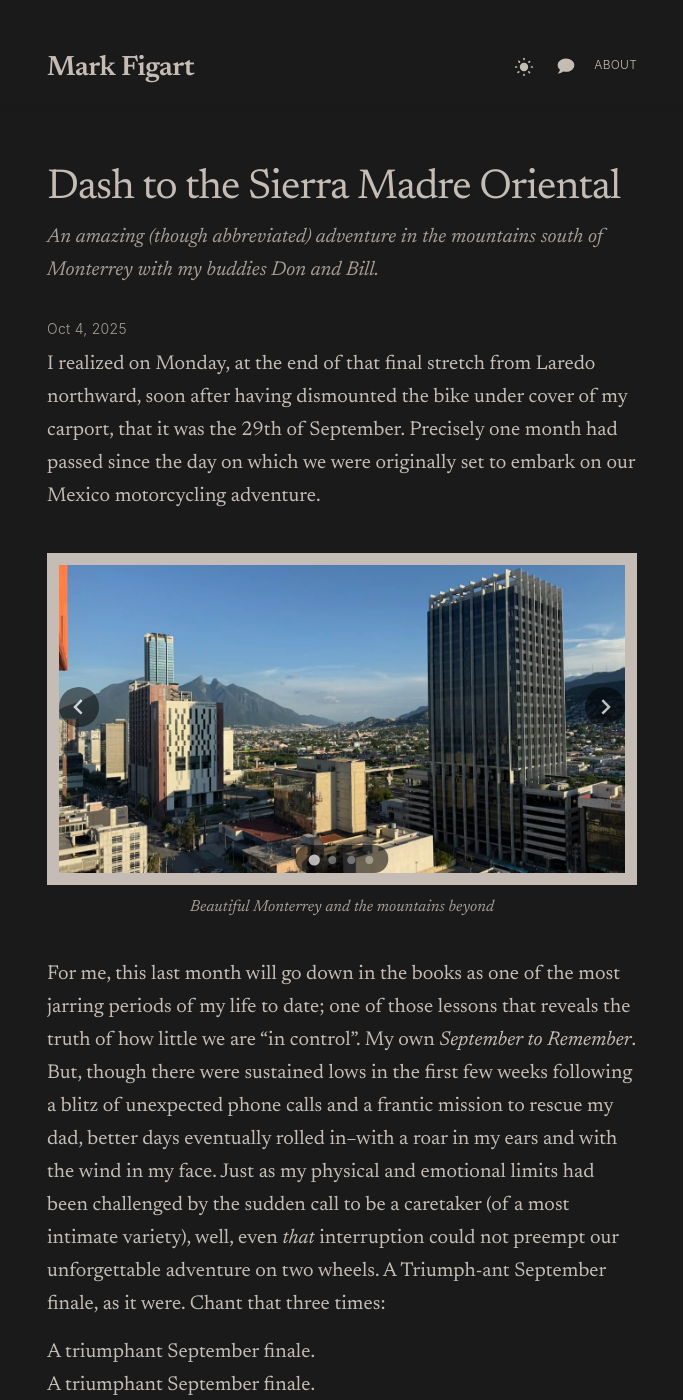
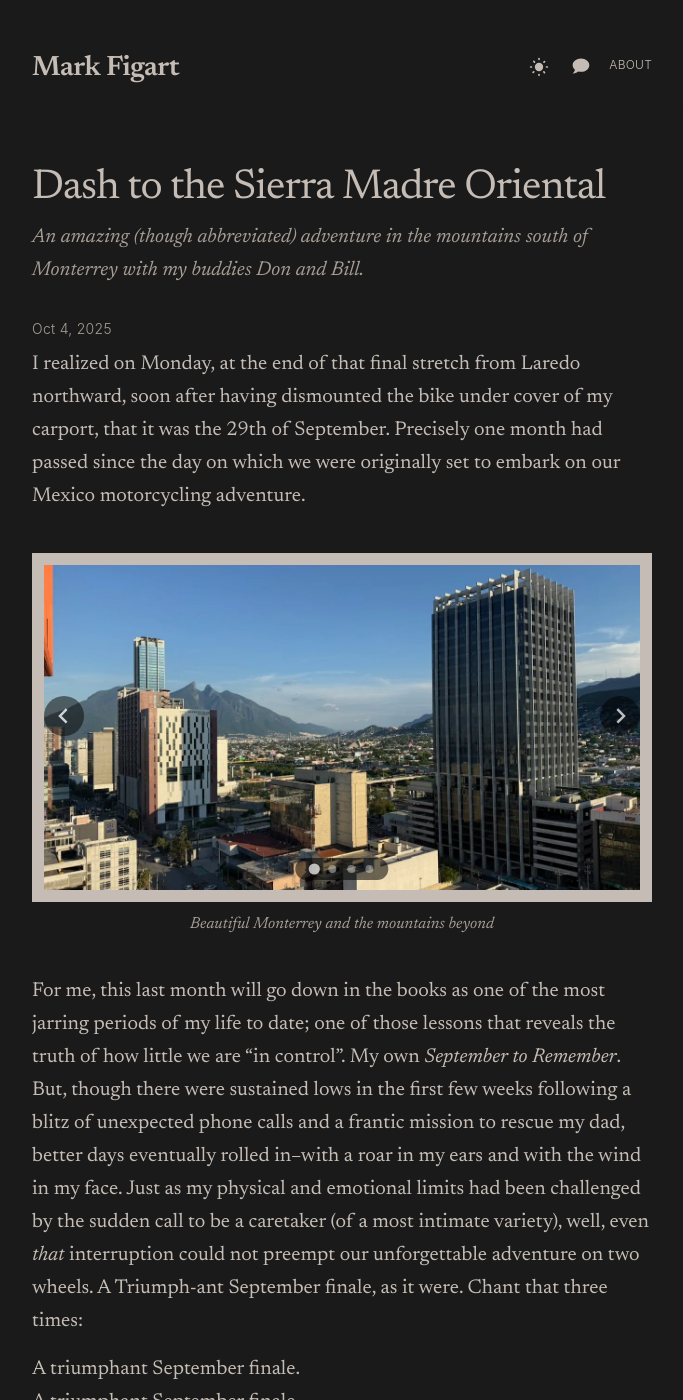
Before and after one commit to figart/60, a Jekyll site: the page built from _posts/2025-10-04-dash-to-mexico.md, in a window 1280 px wide and 1400 px high. Shown: the whole window, without its empty margins (298-981 px from the left). Built offline with Jekyll 4.4.1, drawn with Linux system fonts in a browser that asks for light colours.

Commit message:
Simplify carousel pagination positioning with pure CSS
Remove JS-based positioning and media query breakpoint that caused
pagination dots to jump at 800px. Use consistent wrapper padding
and single viewport-based calc with min() for smooth scaling.

Co-Authored-By: Claude Opus 4.5 <noreply@anthropic.com>

```diff
--- a/_layouts/default.html
+++ b/_layouts/default.html
@@ -161,26 +161,10 @@
               }
             });
 
-            // Move pagination inside track for consistent positioning
+            // Move pagination inside track so it positions relative to image area
             var pagination = splide.querySelector('.splide__pagination');
             if (pagination) {
               track.appendChild(pagination);
-
-              // Position pagination at bottom of image area, updating on resize
-              var mediaWrapper = splide.querySelector('.media-wrapper');
-              if (mediaWrapper) {
-                function positionPagination() {
-                  var mediaWidth = mediaWrapper.offsetWidth;
-                  var imageHeight = mediaWidth * (9 / 16); // 16:9 aspect ratio
-                  var padding = 40; // Distance from bottom of image
-                  var topOffset = imageHeight - padding;
-                  pagination.style.top = topOffset + 'px';
-                  pagination.style.bottom = 'auto';
-                }
-
-                positionPagination();
-                window.addEventListener('resize', positionPagination);
-              }
             }
 
             carouselIndex++;
--- a/_sass/minima/_base.scss
+++ b/_sass/minima/_base.scss
@@ -188,18 +188,12 @@ pre {
  * Wrapper
  */
 .wrapper {
-  max-width: calc(#{$content-width} - (#{$spacing-unit} * 2));
+  max-width: calc(#{$content-width} - #{$spacing-unit});
   margin-right: auto;
   margin-left: auto;
-  padding-right: $spacing-unit;
-  padding-left: $spacing-unit;
+  padding-right: 0.9375rem;
+  padding-left: 0.9375rem;
   @extend %clearfix;
-
-  @include media-query($on-laptop) {
-    max-width: calc(#{$content-width} - #{$spacing-unit});
-    padding-right: 0.9375rem;
-    padding-left: 0.9375rem;
-  }
 }
 
 
--- a/_sass/minima/_layout.scss
+++ b/_sass/minima/_layout.scss
@@ -455,25 +455,35 @@
     }
 
     .splide__pagination {
-      position: absolute !important;
-      bottom: 1.5rem;
+      position: absolute;
+      bottom: auto;
+      left: 50%;
+      right: auto;
+      transform: translateX(-50%);
+      display: inline-flex;
+      align-items: center;
+      justify-content: center;
+      flex-wrap: nowrap;
+      gap: 0.28rem;
+      padding: 0.25rem 0.75rem;
+      margin: 0;
+      background: rgba(0, 0, 0, 0.55);
+      border-radius: 1rem;
+
+      // Position from top based on image height (viewport width * 9/16)
+      // Consistent padding of 1.875rem total, capped at max-width
+      top: calc(min(100vw - 1.875rem, 38.75rem) * 0.5625 - 2.75rem);
 
       @media (max-width: 389px) {
-        display: none !important;
+        display: none;
       }
-      left: 50% !important;
-      right: auto !important;
-      transform: translateX(-50%) !important;
-      display: flex !important;
-      justify-content: center !important;
-      flex-wrap: nowrap !important;
-      width: auto !important;
-      max-width: 100% !important;
-      gap: 0.28rem;
-      padding: 0.25rem 0.75rem !important;
-      margin: 0 !important;
-      background: rgba(0, 0, 0, 0.55);
-      border-radius: 1rem;
+
+      li {
+        line-height: 0;
+        margin: 0;
+        display: flex;
+        align-items: center;
+      }
     }
 
     .splide__pagination__page {
```
